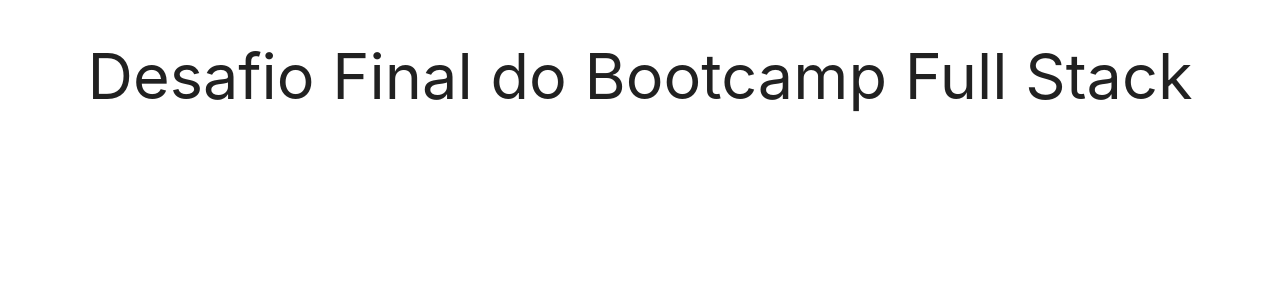
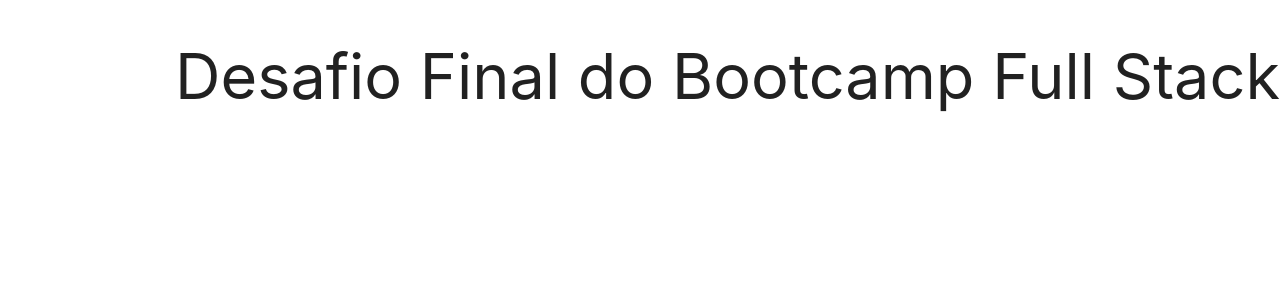
Before and after one commit to MauricioFe/desafio-final, a React (Create React App) app in the folder client/: page / in a window 1280 px wide. Shown: the top 300 px of the page. Built offline with nearby package versions, Linux system fonts and the light colour scheme; no server answers.

Commit message:
teste heroku

```diff
--- a/client/src/App.js
+++ b/client/src/App.js
@@ -16,6 +16,6 @@ export default function App() {
   }, []);
   console.log(transactions);
   return (
-    <h1 className="center">Desafio Final do Bootcamp Full Stack</h1>
+    <h1 className="right">Desafio Final do Bootcamp Full Stack</h1>
   );
 }
```
